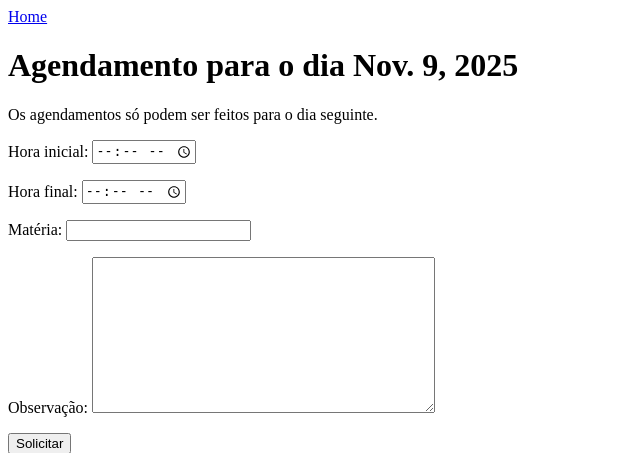
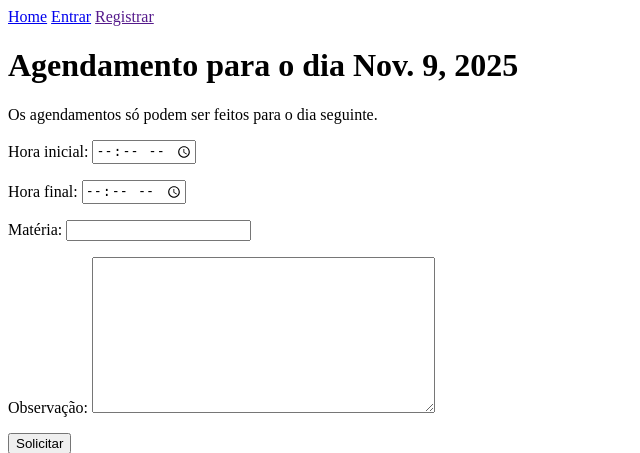
Before and after one commit to lorenaneiva/room-scheduling-manager, a Django app: page /agendar/1/ in a window 1280 px wide. Shown: the top 453 px of the page, without its empty margins (0-640 px from the left). Run offline with Django 5.2, Linux system fonts and the light colour scheme.

Commit message:
adiciona as opções de login, registro e logout na navbar

```diff
--- a/agendador/templates/agendador/base.html
+++ b/agendador/templates/agendador/base.html
@@ -18,6 +18,13 @@
         {% if user.role == 'administrador' %}
             <a href="{% url 'agendamentos_pendentes' %}">Solicitações pendentes</a>
         {% endif %}
+        {% if user.is_authenticated%}
+            Olá, {{user.username}}!! -
+            <a href="">Sair</a>
+        {% else %}
+            <a href="{% url 'login' %}">Entrar</a>
+            <a href="">Registrar</a>
+        {% endif %}
     </nav>
     {% block header %} {% endblock header %}
     {% block content %}{% endblock content%}
```
